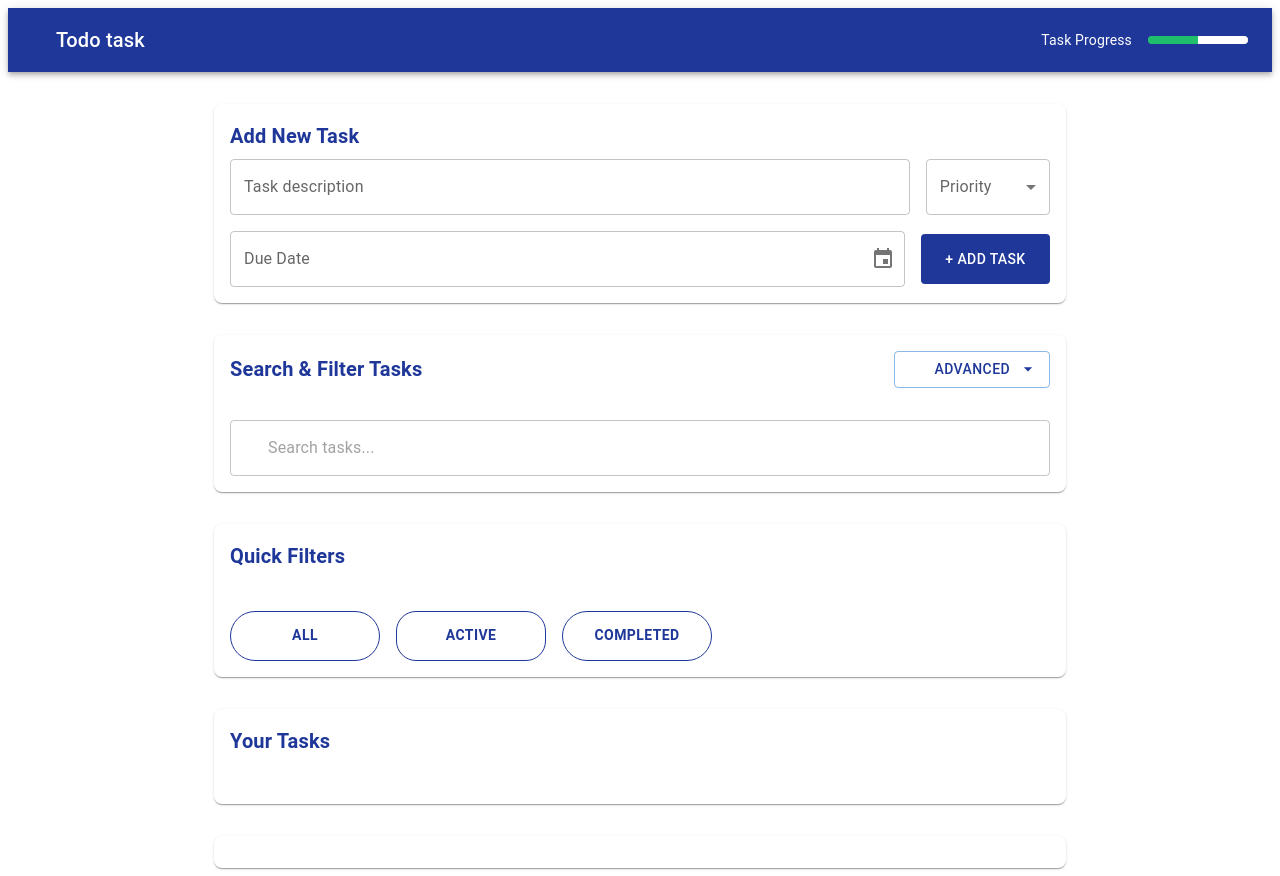
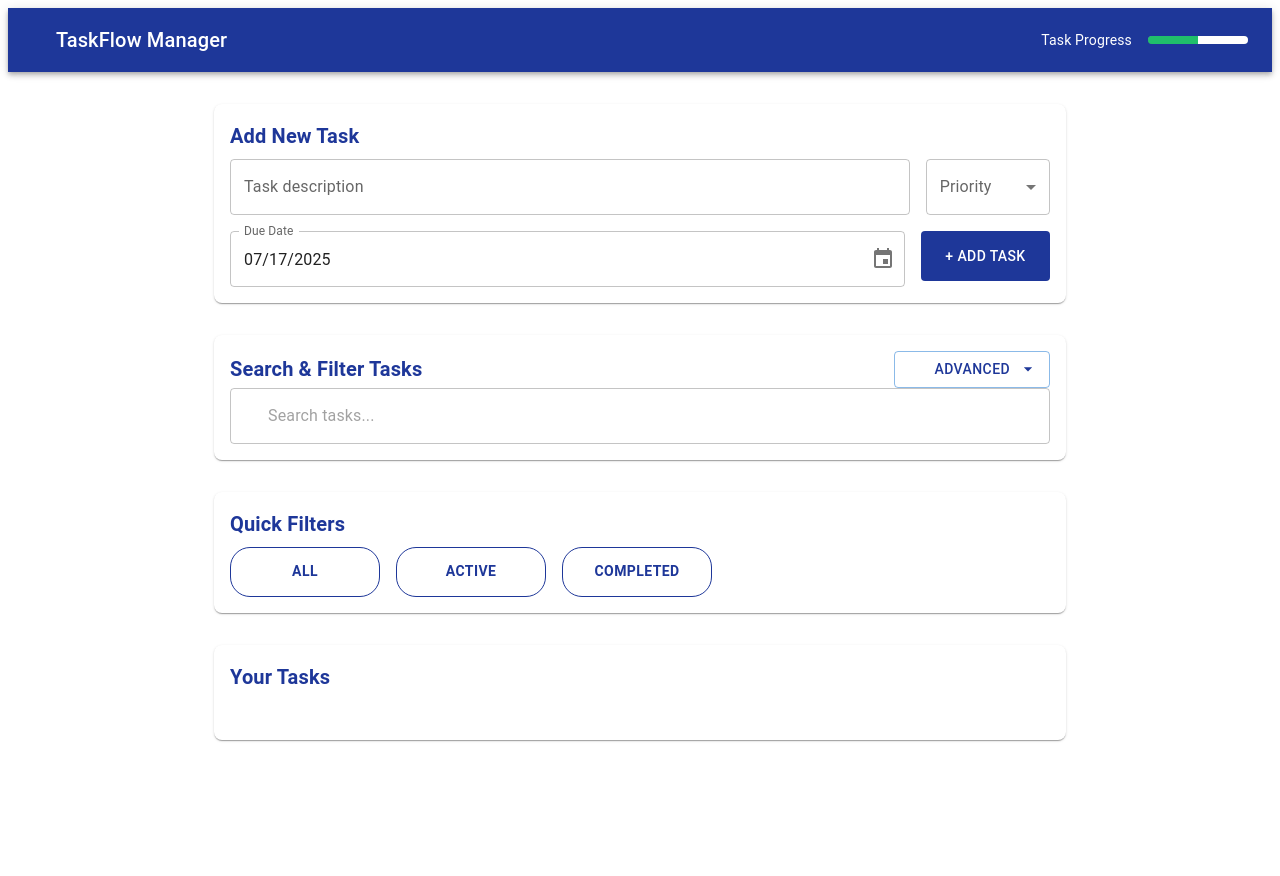
Before and after one commit to Justa367/ReactTaskWebSite, a React (Vite) app in the folder TodoTasks/: page / in a window 1280 px wide. After the commit the page ends 800 px from the top, so only its background shows below. Built offline with nearby package versions, Linux system fonts and the light colour scheme; some icons are missing.

Commit message:
tasks in consol log

```diff
--- a/TodoTasks/package.json
+++ b/TodoTasks/package.json
@@ -18,7 +18,8 @@
     "@mui/x-date-pickers": "^8.8.0",
     "dayjs": "^1.11.13",
     "react": "^19.1.0",
-    "react-dom": "^19.1.0"
+    "react-dom": "^19.1.0",
+    "react-hook-form": "^7.60.0"
   },
   "devDependencies": {
     "@eslint/js": "^9.30.1",
--- a/TodoTasks/src/App.tsx
+++ b/TodoTasks/src/App.tsx
@@ -1,14 +1,12 @@
 import { MainHeader } from './main-header/main-header.tsx';
 import { AddTaskForm } from './add-task-form/add-task-form.tsx';
-import { Box, Card, Container, Stack } from '@mui/material';
+import { Box, Container, Stack } from '@mui/material';
 import { SearchAndFilterForm } from './search-and-filters/search-and-filter-form.tsx';
-import { SearchTask } from './search-and-filters/search-input.tsx';
 import { QuickFilterForm } from './quick-filters/quick-filter-form.tsx';
-import { QuickFilterButtons } from './quick-filters/quick-filter-buttons.tsx';
-import { DisplayTaskForm } from './display-tasks/display-task-form.tsx';
+import { DisplayTaskCard } from './display-tasks/display-task-form.tsx';
 
 export default function App() {
-  const appName = 'Todo task';
+  const appName = 'TaskFlow Manager';
 
   return (
     <Box>
@@ -17,26 +15,9 @@ export default function App() {
         <Stack spacing={4}>
           <AddTaskForm />
           {/*TODO: wynieść te CARDY tak jak jest to zrobione w AddTaskForm*/}
-          <Card elevation={1} sx={{ borderRadius: 2, p: 2 }}>
-            <Stack spacing={4}>
-              <SearchAndFilterForm />
-              <SearchTask />
-            </Stack>
-          </Card>
-          <Card elevation={1} sx={{ borderRadius: 2, p: 2 }}>
-            <Stack spacing={4}>
-              <QuickFilterForm />
-              <QuickFilterButtons />
-            </Stack>
-          </Card>
-          <Card elevation={1} sx={{ borderRadius: 2, p: 2 }}>
-            <Stack spacing={4}>
-              <DisplayTaskForm />
-            </Stack>
-          </Card>
-          <Card elevation={1} sx={{ borderRadius: 2, p: 2 }}>
-            <Stack spacing={4}></Stack>
-          </Card>
+          <SearchAndFilterForm />
+          <QuickFilterForm />
+          <DisplayTaskCard />
         </Stack>
       </Container>
     </Box>
--- a/TodoTasks/src/add-task-form/add-task-form.tsx
+++ b/TodoTasks/src/add-task-form/add-task-form.tsx
@@ -1,13 +1,26 @@
-// Ten folder wyrzuca na świat połączone ze sobą np. name-input z date-input
-import { Card, CardContent, Stack, Typography } from '@mui/material';
+import { Card, CardContent, Stack, Typography, Button } from '@mui/material';
 import { TaskDescription } from './task-description.tsx';
-import { ChooseDate } from './date-input.tsx';
+import { DateInput } from './date-input.tsx';
+import { useForm } from 'react-hook-form';
+import type { SubmitHandler } from 'react-hook-form';
+
+//TODO: npm i react-hook-form
+//TODO: Stworzyc formularz z react-hook-form używając register i useForm
+//TODO: na submicie console.log z wartoscami z formularza
+//TODO: register musi być przekazany do komponentów z formularza - task description i choose date (propsem)
+
+type FormValues = {
+  taskDescription: string;
+  priority: string;
+  date: string;
+};
 
 export const AddTaskForm = () => {
-  //TODO: npm i react-hook-form
-  //TODO: Stworzyc formularz z react-hook-form używając register i useForm
-  //TODO: na submicie console.log z wartoscami z formularza
-  //TODO: register musi być przekazany do komponentów z formularza - task description i choose date (propsem)
+  const { register, handleSubmit, control } = useForm<FormValues>();
+
+  const onSubmit: SubmitHandler<FormValues> = (data) => {
+    console.log('Form data:', data);
+  };
 
   return (
     <Card elevation={1} sx={{ borderRadius: 2, p: 2 }}>
@@ -16,10 +29,20 @@ export const AddTaskForm = () => {
           Add New Task
         </Typography>
       </CardContent>
-      <form>
+      <form onSubmit={handleSubmit(onSubmit)}>
         <Stack spacing={2}>
-          <TaskDescription />
-          <ChooseDate />
+          <TaskDescription register={register} />
+          <Stack spacing={2} direction="row">
+            <DateInput control={control} />
+            <Button
+              type="submit"
+              variant="contained"
+              disableElevation
+              sx={{ width: 150, backgroundColor: '#1e3799', height: 50 }}
+            >
+              + Add Task
+            </Button>
+          </Stack>
         </Stack>
       </form>
     </Card>
--- a/TodoTasks/src/add-task-form/date-input.tsx
+++ b/TodoTasks/src/add-task-form/date-input.tsx
@@ -1,33 +1,28 @@
 import { LocalizationProvider } from '@mui/x-date-pickers/LocalizationProvider';
 import { AdapterDayjs } from '@mui/x-date-pickers/AdapterDayjs';
 import { DatePicker } from '@mui/x-date-pickers/DatePicker';
-import Button from '@mui/material/Button';
+import { Controller } from 'react-hook-form';
 import { Stack } from '@mui/material';
+import dayjs from 'dayjs';
 
-export const ChooseDate = () => {
+export const DateInput = ({ control }: any) => {
   return (
-    <Stack
-      direction="row"
-      spacing={2}
-      alignItems="center"
-      component="form"
-      noValidate
-      autoCapitalize="off"
-      sx={{ width: '100%' }}
-    >
+    <Stack direction="row" spacing={2} alignItems="center" sx={{ width: '100%' }}>
       <LocalizationProvider dateAdapter={AdapterDayjs}>
-        <DatePicker
-          label="Due Date"
-          slotProps={{ textField: { variant: 'outlined', fullWidth: true } }}
+        <Controller
+          name="date"
+          control={control}
+          defaultValue={dayjs()}
+          render={({ field }) => (
+            <DatePicker
+              label="Due Date"
+              value={field.value}
+              onChange={(date) => field.onChange(date)}
+              slotProps={{ textField: { variant: 'outlined', fullWidth: true } }}
+            />
+          )}
         />
       </LocalizationProvider>
-      <Button
-        variant="contained"
-        disableElevation
-        sx={{ width: 150, backgroundColor: '#1e3799', height: 50 }}
-      >
-        + Add Task
-      </Button>
     </Stack>
   );
 };
--- a/TodoTasks/src/add-task-form/task-description.tsx
+++ b/TodoTasks/src/add-task-form/task-description.tsx
@@ -1,19 +1,17 @@
 import { FormControl, InputLabel, Select, MenuItem, Stack, TextField } from '@mui/material';
 
-export const TaskDescription = () => {
+export const TaskDescription = ({ register }: any) => {
   return (
-    <Stack
-      direction="row"
-      spacing={2}
-      alignItems="center"
-      component="form"
-      noValidate
-      sx={{ width: '100%' }}
-    >
-      <TextField id="outlined-basic" label="Task description" variant="outlined" fullWidth />
+    <Stack direction="row" spacing={2} alignItems="center" sx={{ width: '100%' }}>
+      <TextField
+        label="Task description"
+        variant="outlined"
+        fullWidth
+        {...register('taskDescription', { required: true })}
+      />
       <FormControl sx={{ width: 150 }}>
         <InputLabel id="priority-label">Priority</InputLabel>
-        <Select labelId="priority-label" id="priority-select" label="Priority">
+        <Select label="Priority" defaultValue="" {...register('priority', { required: true })}>
           <MenuItem value="low">Low</MenuItem>
           <MenuItem value="medium">Medium</MenuItem>
           <MenuItem value="high">High</MenuItem>
--- a/TodoTasks/src/display-tasks/display-task-form.tsx
+++ b/TodoTasks/src/display-tasks/display-task-form.tsx
@@ -1,11 +1,15 @@
-import { CardContent, Typography } from '@mui/material';
+import { CardContent, Typography, Card, Stack } from '@mui/material';
 
-export const DisplayTaskForm = () => {
+export const DisplayTaskCard = () => {
   return (
-    <CardContent sx={{ p: 0 }}>
-      <Typography variant="h6" fontWeight="bold" color="#1e3799" gutterBottom>
-        Your Tasks
-      </Typography>
-    </CardContent>
+    <Card elevation={1} sx={{ borderRadius: 2, p: 2 }}>
+      <Stack spacing={4}>
+        <CardContent sx={{ p: 0 }}>
+          <Typography variant="h6" fontWeight="bold" color="#1e3799" gutterBottom>
+            Your Tasks
+          </Typography>
+        </CardContent>
+      </Stack>
+    </Card>
   );
 };
--- a/TodoTasks/src/quick-filters/quick-filter-buttons.tsx
+++ b/TodoTasks/src/quick-filters/quick-filter-buttons.tsx
@@ -2,7 +2,7 @@ import { Stack, styled } from '@mui/material';
 import Button from '@mui/material/Button';
 
 //2. sposób - używajmy tego sposobu, bo jest bardziej czytelny
-//TODO: podmienić resztę buttonów na ten styl - jeśli w sx jest wiecej niż 4
+//TODO: podmienić resztę FilterButtonów na ten styl - jeśli w sx jest wiecej niż 4
 const FilterButton = styled(Button)`
     width: 150px;
     color: #1e3799;
@@ -18,48 +18,32 @@ const FilterButton = styled(Button)`
 `;
 
 export const QuickFilterButtons = () => {
-  //1. sposób
-  const buttonStyle = {
-    width: 150,
-    color: '#1e3799',
-    borderColor: '#1e3799',
-    backgroundColor: '#ffffff',
-    height: 50,
-    fontWeight: 'bold',
-    borderRadius: 20,
-    '&:hover': {
-      backgroundColor: '#e6f0ff',
-      borderColor: '#1e3799',
-    },
-  };
+  // //1. sposób
+  // const FilterButtonStyle = {
+  //   width: 150,
+  //   color: '#1e3799',
+  //   borderColor: '#1e3799',
+  //   backgroundColor: '#ffffff',
+  //   height: 50,
+  //   fontWeight: 'bold',
+  //   borderRadius: 20,
+  //   '&:hover': {
+  //     backgroundColor: '#e6f0ff',
+  //     borderColor: '#1e3799',
+  //   },
+  // };
 
   return (
     <Stack direction="row" spacing={2} alignItems="center" sx={{ width: '100%' }}>
-      <Button variant="outlined" disableElevation sx={buttonStyle}>
+      <FilterButton variant="outlined" disableElevation>
         All
-      </Button>
+      </FilterButton>
       <FilterButton variant="outlined" disableElevation>
         Active
       </FilterButton>
-      <Button
-        variant="outlined"
-        disableElevation
-        sx={{
-          width: 150,
-          color: '#1e3799',
-          borderColor: '#1e3799',
-          backgroundColor: '#ffffff',
-          borderRadius: 20,
-          fontWeight: 'bold',
-          height: 50,
-          '&:hover': {
-            backgroundColor: '#e6f0ff',
-            borderColor: '#1e3799',
-          },
-        }}
-      >
+      <FilterButton variant="outlined" disableElevation>
         Completed
-      </Button>
+      </FilterButton>
     </Stack>
   );
 };
--- a/TodoTasks/src/quick-filters/quick-filter-form.tsx
+++ b/TodoTasks/src/quick-filters/quick-filter-form.tsx
@@ -1,11 +1,17 @@
-import { CardContent, Typography } from '@mui/material';
+import { Stack, Card, CardContent, Typography } from '@mui/material';
+import { QuickFilterButtons } from './quick-filter-buttons.tsx';
 
 export const QuickFilterForm = () => {
   return (
-    <CardContent sx={{ p: 0 }}>
-      <Typography variant="h6" fontWeight="bold" color="#1e3799" gutterBottom>
-        Quick Filters
-      </Typography>
-    </CardContent>
+    <Card elevation={1} sx={{ borderRadius: 2, p: 2 }}>
+      <CardContent sx={{ p: 0 }}>
+        <Typography variant="h6" fontWeight="bold" color="#1e3799" gutterBottom>
+          Quick Filters
+        </Typography>
+      </CardContent>
+      <Stack spacing={4}>
+        <QuickFilterButtons />
+      </Stack>
+    </Card>
   );
 };
--- a/TodoTasks/src/search-and-filters/search-and-filter-form.tsx
+++ b/TodoTasks/src/search-and-filters/search-and-filter-form.tsx
@@ -1,9 +1,11 @@
-import { CardContent, Typography, Stack, Button } from '@mui/material';
+import { CardContent, Typography, Stack, Button, Card } from '@mui/material';
 import FilterListIcon from '@mui/icons-material/FilterList';
 import { ArrowDropDown } from '@mui/icons-material';
+import { SearchInput } from './search-input';
 
 export const SearchAndFilterForm = () => {
   return (
+    <Card elevation={1} sx={{ borderRadius: 2, p: 2 }}>
       <CardContent sx={{ p: 0 }}>
         <Stack
           direction="row"
@@ -33,5 +35,9 @@ export const SearchAndFilterForm = () => {
           </Button>
         </Stack>
       </CardContent>
+      <Stack spacing={4}>
+        <SearchInput />
+      </Stack>
+    </Card>
   );
 };
--- a/TodoTasks/src/search-and-filters/search-input.tsx
+++ b/TodoTasks/src/search-and-filters/search-input.tsx
@@ -2,7 +2,7 @@ import { Stack, TextField, InputAdornment } from '@mui/material';
 import SearchIcon from '@mui/icons-material/Search';
 
 //TODO: Change name of component on the same name as file
-export const SearchTask = () => {
+export const SearchInput = () => {
   return (
     <Stack
       direction="row"
```
Also changed, not shown: 1 other file (tests, documents, lock files or other folders). Lines whose indentation alone changed are shown as unchanged.
